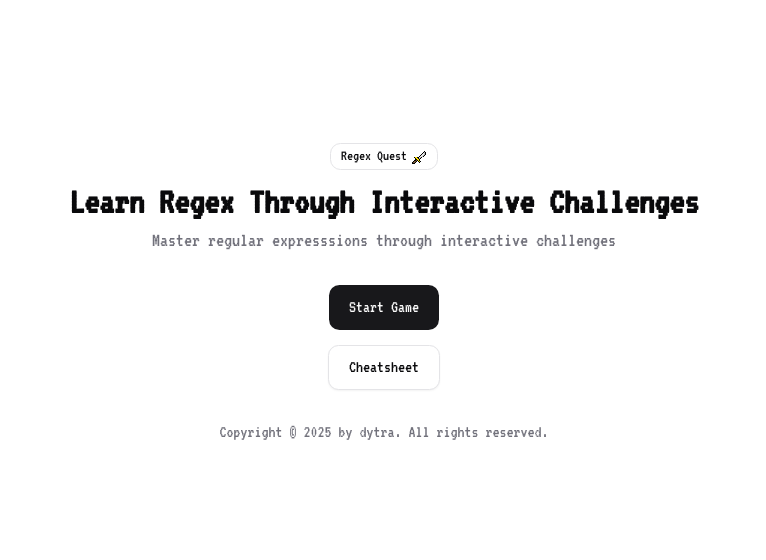
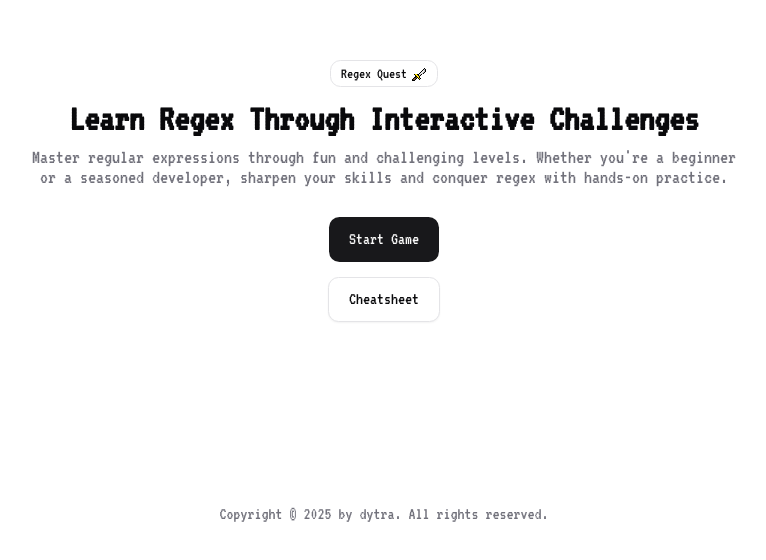
Before and after one commit to dytra/regex-quest, a Next.js app: page / in a window 1280 px wide. Shown: the part 108-668 px from the top of the page, without its empty margins (256-1022 px from the left). Built offline with nearby package versions, Linux system fonts and the light colour scheme.

Commit message:
adjust home page

```diff
--- a/src/app/page.tsx
+++ b/src/app/page.tsx
@@ -27,11 +27,11 @@ export default function Home() {
             <Image src={"/sword.png"} className="inline w-3 h-3 image-crisp relative " alt={"sword regex game pixel art"} width={50} height={50} />
           </Badge>
 
-          <Link href={"/"}><h1 className="text-3xl font-bold">Learn Regex Through Interactive Challenges </h1></Link>
-          {/* <div className="max-w-xl text-muted-foreground">
-            <p>Welcome to <strong>Regex Quest</strong> — an interactive game to learn and master regular expressions through fun and challenging levels. Whether you're a beginner or a seasoned developer, sharpen your skills and conquer regex with hands-on practice.</p>
-          </div> */}
-          <p className="text-muted-foreground">Master regular expresssions through interactive challenges</p>
+          <Link href={"/"}><h1 className="text-3xl font-bold mb-1">Learn Regex Through Interactive Challenges </h1></Link>
+          <div className="max-w-xl text-muted-foreground">
+          <p className="leading-4">Master regular expressions through fun and challenging levels. Whether you're a beginner or a seasoned developer, sharpen your skills and conquer regex with hands-on practice.</p>
+          </div>
+          {/* <p className="text-muted-foreground">Master regular expresssions through interactive challenges</p> */}
         </div>
         <Menu onGameStart={handleStartGame} />
         {/* <Card className="max-w-xl border-4 border-white mx-auto">
@@ -63,7 +63,7 @@ export default function Home() {
             </p>
           </CardContent>
         </Card> */}
-        <div className="text-center text-sm text-muted-foreground">
+        <div className="text-center text-sm text-muted-foreground mt-30">
           <p>
             Copyright &copy; {new Date().getFullYear()} by{' '}
             <a href="https://github.com/dytra" target="_blank" rel="noreferrer">dytra</a>.{' '}
```
